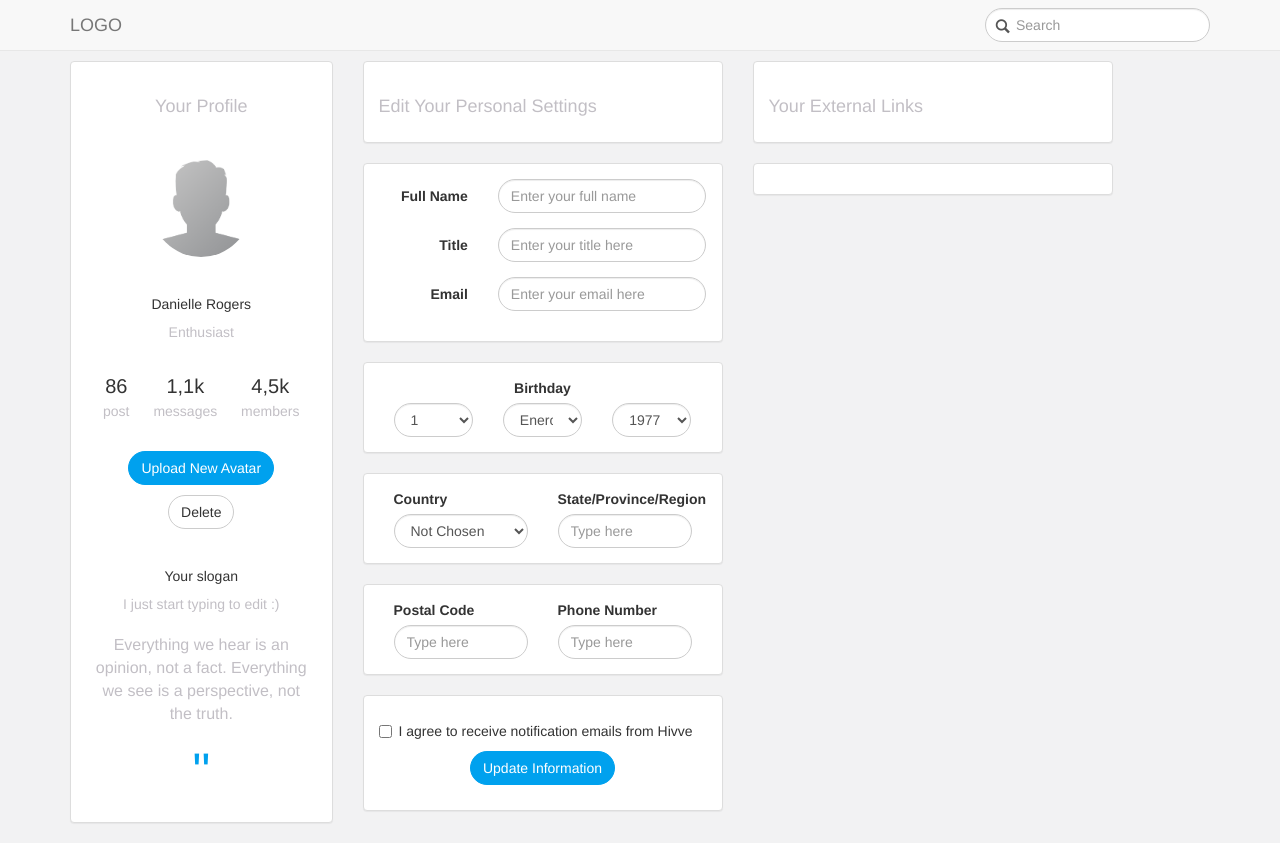
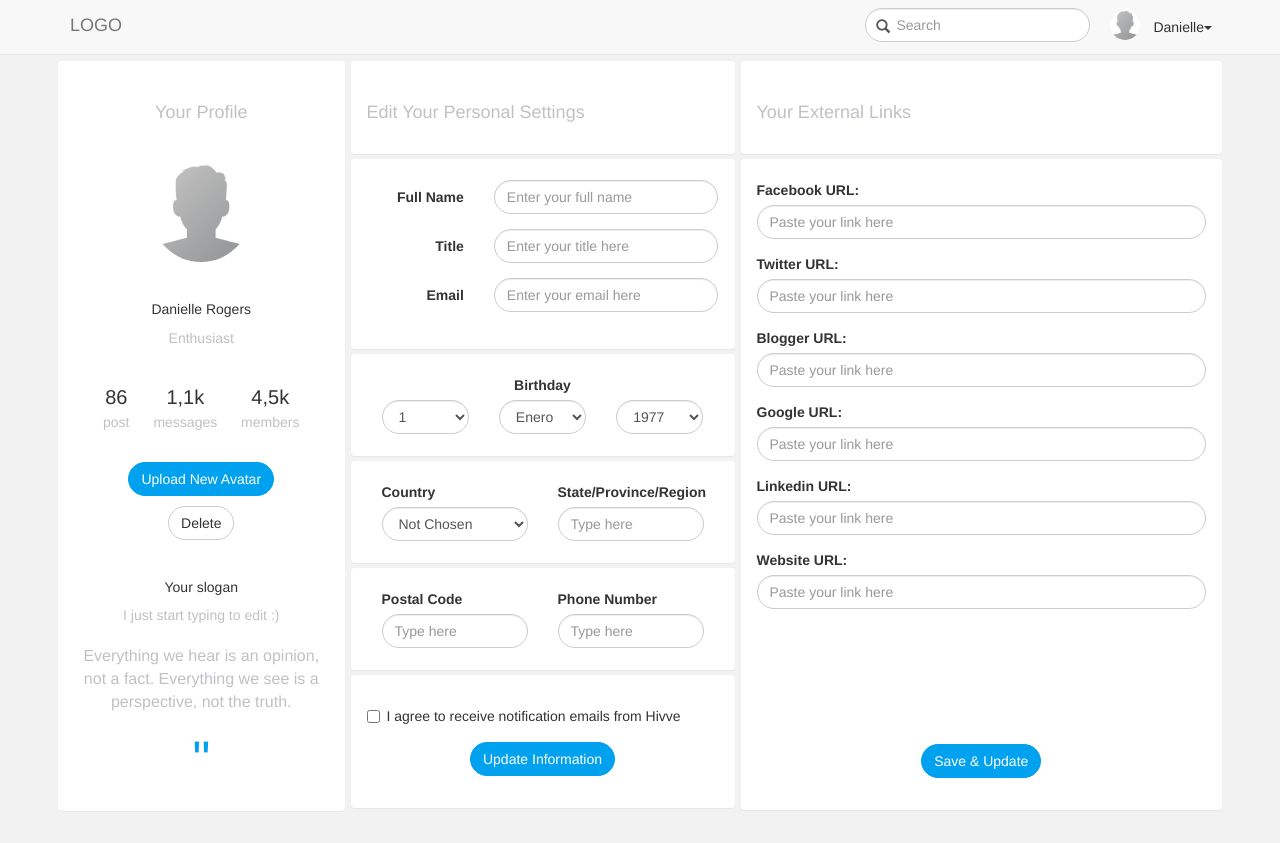
Before and after one commit to MarisolenlaWeb/test-conecta, a plain HTML site: page index.html in a window 1280 px wide. After the commit the page ends 816 px from the top, so only its background shows below. Drawn offline with Linux system fonts and the light colour scheme.

Commit message:
commit 10:50pm a 12:30pm

```diff
--- a/css/main.css
+++ b/css/main.css
@@ -52,8 +52,30 @@ body {
     float: left;
     font-weight: normal;
 }
-
+.imgheader {
+	width: 30px;
+	height: 30px;
+	border-radius: 100%;
+	margin: 10px 0 10px 5px;
+}
+.btn-header {
+	margin: 10px 0;
+	background-color: transparent;
+}
 /*-----Profile-----*/
+.panel {
+  margin-bottom: 5px;
+  margin-left: -12px;
+  margin-right: -12px;
+  background-color: #fff;
+  border: 1px solid transparent;
+  border-radius: 4px;
+  -webkit-box-shadow: 0 1px 1px rgba(0, 0, 0, .05);
+          box-shadow: 0 1px 1px rgba(0, 0, 0, .05);
+}
+.panel-body {
+  padding: 20.5px 15px;
+}
 .mg {
 	margin-top: 60px;
 }
@@ -110,3 +132,14 @@ h3 {
 }
 
 /*-----Personal Settings-----*/
+.mg-checkbox {
+	margin-bottom: 16px;
+}
+select {
+	border-radius: 100%;
+}
+
+/*-----External Links------*/
+.mg-btn {
+	margin-top: 135px;
+}
--- a/index.html
+++ b/index.html
@@ -22,18 +22,25 @@
     <div class="container">
       <div class="row">
         <div class="col-md-8">
+
           <nav class="navbar navbar-default navbar-fixed-top" role="navigation">
             <div class="container">
               <div class="navbar-header">
-                <button type="button" class="navbar-toggle collapsed" data-toggle="collapse" data-target="#navbar" aria-expanded="false" aria-controls="navbar">
-                  <span class="sr-only">Toggle navigation</span>
-                  <span class="icon-bar"></span>
-                  <span class="icon-bar"></span>
-                  <span class="icon-bar"></span>
-                </button>
                 <a class="navbar-brand" href="#">LOGO</a>
               </div>
-              <div id="navbar" class="navbar-collapse collapse">
+              <ul class="nav navbar-nav navbar-right">
+                <li>
+                  <img class="imgheader img-responsive" src="img/default-avatar.png">
+                </li>
+                <li class="">
+                  <button type="button" class="btn btn-header dropdown-toggle" data-toggle="dropdown" aria-haspopup="true" aria-expanded="false">Danielle<span class="caret"></span></button>
+                  <ul class="dropdown-menu">
+                    <li><a href="#">Action</a></li>
+                    <li><a href="#">Another action</a></li>
+                    <li><a href="#">Something else here</a></li>
+                  </ul>
+                </li>
+              </ul>
               <form class="navbar-form navbar-right" role="form">
                 <div class="form-group">
                   <div class="icon-addon addon-md">
@@ -42,12 +49,6 @@
                   </div>
                 </div>
               </form>
-                <!--
-                <div>
-                  <i class="glyphicon glyphicon-user"></i>
-                </div>
-                -->
-              </div><!--/.navbar-collapse -->
             </div>
           </nav>
         </div>
@@ -221,7 +222,7 @@
           </div>
           <div class="panel panel-default">
             <div class="panel-body">
-              <div class="checkbox">
+              <div class="checkbox mg-checkbox">
                 <label><input type="checkbox" value="">I agree to receive notification emails from Hivve</label>
               </div>
               <button type="button" class="btn btn-blue rounded btn-center">Update Information</button>
@@ -229,7 +230,7 @@
           </div>
         </div>
     <!--External Links-->
-        <div class="col-md-4">
+        <div class="col-md-5">
           <div class="panel panel-default">
             <div class="panel-body">
               <h2 class="font-gray">Your External Links</h2>
@@ -238,8 +239,32 @@
           <div class="panel panel-default">
             <div class="panel-body">
               <form role="form">
-
+                <div class="form-group">
+                  <label for="fb">Facebook URL:</label>
+                  <input type="url" class="form-control rounded" id="fb" placeholder="Paste your link here">
+                </div>
+                <div class="form-group">
+                  <label for="tw">Twitter URL:</label>
+                  <input type="url" class="form-control rounded" id="tw" placeholder="Paste your link here">
+                </div>
+                <div class="form-group">
+                  <label for="bg">Blogger URL:</label>
+                  <input type="url" class="form-control rounded" id="bg" placeholder="Paste your link here">
+                </div>
+                <div class="form-group">
+                  <label for="gl">Google URL:</label>
+                  <input type="url" class="form-control rounded" id="gl" placeholder="Paste your link here">
+                </div>
+                <div class="form-group">
+                  <label for="lk">Linkedin URL:</label>
+                  <input type="url" class="form-control rounded" id="lk" placeholder="Paste your link here">
+                </div>
+                <div class="form-group">
+                  <label for="web">Website URL:</label>
+                  <input type="url" class="form-control rounded" id="web" placeholder="Paste your link here">
+                </div>
               </form>
+              <button type="button" class="btn btn-blue rounded btn-center mg-btn">Save & Update</button>
             </div>
           </div>
         </div>
```
Lines whose indentation alone changed are shown as unchanged.
